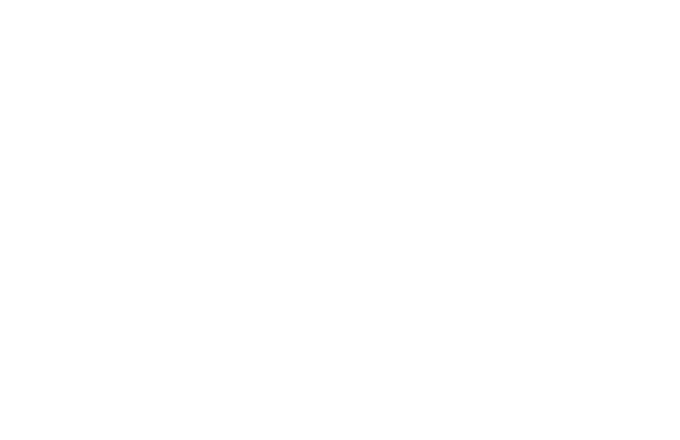
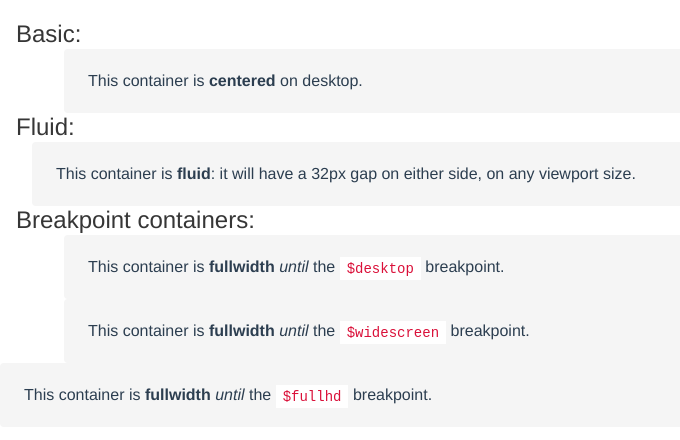
Before and after one commit to vue-bulma/bulma-ui, a Vue app: page /layout/container in a window 1280 px wide. Shown: the top 440 px of the page, without its empty margins (0-680 px from the left). Built offline with nearby package versions, Linux system fonts and the light colour scheme.

Commit message:
feat: add component layout/Contaienr

```diff
--- /dev/null
+++ b/examples/components/layout/Container.vue
@@ -0,0 +1,64 @@
+<template>
+  <vb-container id="layouts" view="fullhd">
+    <span id="basic" class="title">Basic:</span>
+    <div class="field">
+      <vb-container>
+        <vb-notification>
+          This container is <strong>centered</strong> on desktop.
+        </vb-notification>
+      </vb-container>
+    </div>
+
+    <span id="fluid" class="title">Fluid:</span>
+    <div class="field">
+      <vb-container view="fluid">
+        <vb-notification>
+          This container is <strong>fluid</strong>: it will have a 32px gap on either side, on any viewport size.
+        </vb-notification>
+      </vb-container>
+    </div>
+
+    <span id="breakpoint" class="title">Breakpoint containers:</span>
+    <div class="field">
+      <vb-container view="desktop">
+        <vb-notification>
+          This container is <strong>fullwidth</strong> <em> until</em> the <code>$desktop</code> breakpoint.
+        </vb-notification>
+      </vb-container>
+    </div>
+
+    <div class="field">
+      <vb-container view="widescreen">
+        <vb-notification>
+          This container is <strong>fullwidth</strong> <em> until</em> the <code>$widescreen</code> breakpoint.
+        </vb-notification>
+      </vb-container>
+    </div>
+
+    <div class="field">
+      <vb-container view="fullhd">
+        <vb-notification>
+          This container is <strong>fullwidth</strong> <em> until</em> the <code>$fullhd</code> breakpoint.
+        </vb-notification>
+      </vb-container>
+    </div>
+  </vb-container>
+</template>
+
+<script>
+export default {
+  name: 'Container'
+}
+</script>
+
+<style lang="scss">
+#layouts {
+  width: 100%;
+  position: absolute;
+  left: 0;
+  max-width: none;
+  .title {
+    margin-left: 1rem;
+  }
+}
+</style>
--- a/examples/router.js
+++ b/examples/router.js
@@ -100,6 +100,11 @@ export default new Router({
       path: '/components/breadcrumb',
       name: 'Breadcrumb',
       component: () => import('./components/components/Breadcrumb')
+    },
+    {
+      path: '/layout/container',
+      name: 'Container',
+      component: () => import('./components/layout/Container')
     }
   ]
 })
--- a/src/components/columns/Column.vue
+++ b/src/components/columns/Column.vue
@@ -98,7 +98,6 @@ export default {
         [`is-${desktop}-desktop`]: !!desktop,
         [`is-${widescreen}-widescreen`]: !!widescreen,
         [`is-${fullhd}-fullhd`]: !!fullhd,
-        'is-spaced': spaced,
         'is-narrow': narrow
       }
       return obj
--- /dev/null
+++ b/src/components/layout/Container.vue
@@ -0,0 +1,33 @@
+<template>
+  <div :class="classes">
+    <slot></slot>
+  </div>
+</template>
+
+<script>
+export default {
+  name: 'VbContainer',
+  props: {
+    view: {
+      type: String,
+      validator(value) {
+        return ['desktop', 'fullhd', 'widescreen', 'fluid'].includes(value)
+      }
+    }
+  },
+  computed: {
+    classes() {
+      const { view } = this
+      return {
+        container: true,
+        [`is-${view}`]: !!view
+      }
+    }
+  }
+}
+</script>
+
+<style lang="scss">
+@import '~bulma/sass/utilities/_all';
+@import '~bulma/sass/elements/container';
+</style>
--- a/src/index.js
+++ b/src/index.js
@@ -22,6 +22,7 @@ import Checkbox from './components/form/Checkbox'
 import Radio from './components/form/Radio'
 import Uploader from './components/form/Uploader'
 import Breadcrumb from './components/components/Breadcrumb'
+import Container from './components/layout/Container'
 
 const components = [
   Box,
@@ -47,7 +48,8 @@ const components = [
   Checkbox,
   Radio,
   Uploader,
-  Breadcrumb
+  Breadcrumb,
+  Container
 ]
 
 const install = function(Vue) {
```
